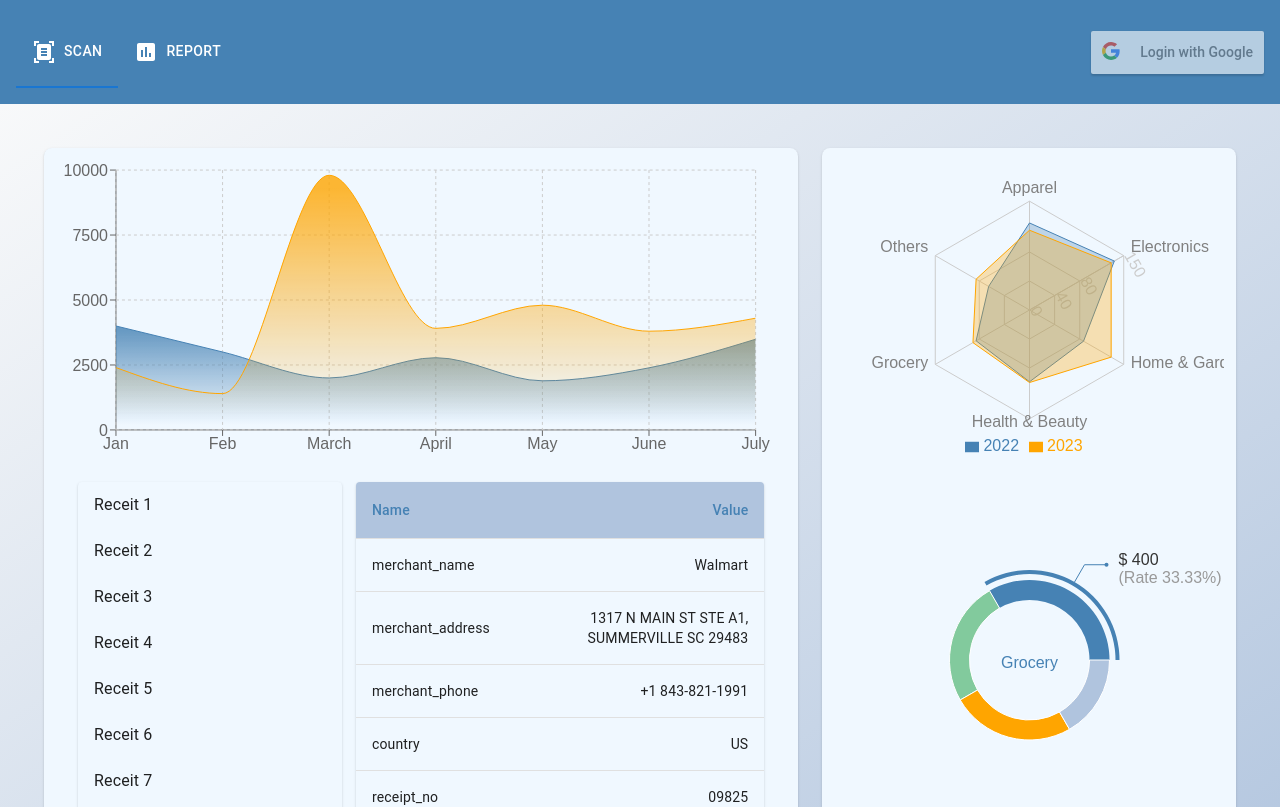
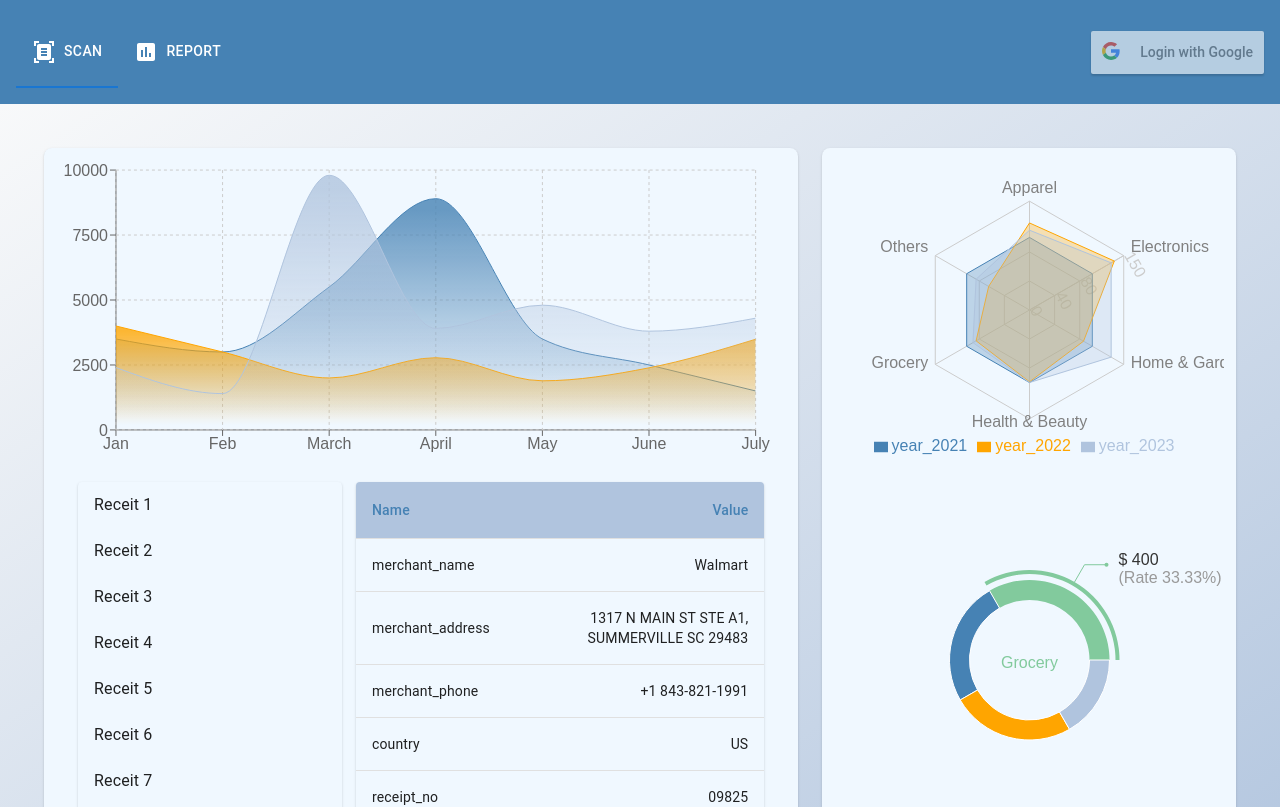
Before and after one commit to 4FD3/frontend, a React (Create React App) app: page /Data in a window 1280 px wide. Shown: the top 807 px of the page. Built offline with nearby package versions, Linux system fonts and the light colour scheme.

Commit message:
make the chart dynamic

```diff
--- a/src/components/Charts.tsx
+++ b/src/components/Charts.tsx
@@ -3,6 +3,9 @@
 import { PieChart, Pie, Sector, ResponsiveContainer, Cell } from 'recharts';
 import { AreaChart, Area, XAxis, YAxis, CartesianGrid, Tooltip } from 'recharts';
 import { Radar, RadarChart, PolarGrid, Legend, PolarAngleAxis, PolarRadiusAxis } from 'recharts';
+
+
+const COLORS = ['#82ca9d', '#4682B4', '#FFA500', '#B0C4DE', '#6c757d', '#28a745', '#f8f9fa', '#343a40', '#FFFFFF'];
 
 const renderActiveShape = (props) => {
     const RADIAN = Math.PI / 180;
@@ -50,9 +53,8 @@
     );
 };
 
-export const PieChartUseThis = ({ dataIn }) => {
+export const PieChartUseThis = ({ data }) => {
 
-    const COLORS = ['#4682B4', '#82ca9d', '#FFA500', '#B0C4DE', '#6c757d', '#28a745', '#f8f9fa', '#343a40', '#FFFFFF'];
     const [inde, setInd] = useState(0);
     const onPieEnter = (_, index) => {
         setInd(index);
@@ -64,7 +66,7 @@
                 <Pie
                     activeIndex={inde}
                     activeShape={renderActiveShape}
-                    data={dataIn}
+                    data={data}
                     cx="50%"
                     cy="50%"
                     innerRadius={60}
@@ -74,7 +76,7 @@
                     onMouseEnter={onPieEnter}
                 >
                     {
-                        dataIn.map((entry, index) => (
+                        data.map((entry, index) => (
                             <Cell key={`cell-${index}`} fill={COLORS[index % COLORS.length]} />
                         ))
                     }
@@ -84,16 +86,25 @@
     );
 }
 
-export const RadarChartUseThis = ({ dataR, style }) => {
+export const RadarChartUseThis = ({ data, style }) => {
     return (
         <Box sx={style}>
             <ResponsiveContainer width="100%" height={300}>
-                <RadarChart cx="50%" cy="50%" outerRadius="80%" data={dataR}>
+                <RadarChart cx="50%" cy="50%" outerRadius="80%" data={data}>
                     <PolarGrid />
                     <PolarAngleAxis dataKey="subject" />
                     <PolarRadiusAxis angle={30} domain={[0, 150]} />
-                    <Radar name="2022" dataKey="A" stroke="#4682B4" fill="#4682B4" fillOpacity={0.3} />
-                    <Radar name="2023" dataKey="B" stroke="#FFA500" fill="#FFA500" fillOpacity={0.3} />
+                    {
+                        Object.keys(data[0]).map((val, index) => {
+                            if (typeof val === 'string' && val !== 'subject' && val !== 'fullMark') {
+                                return (
+                                    <Radar name={val} dataKey={val} stroke={COLORS[index % COLORS.length]} fill={COLORS[index % COLORS.length]} fillOpacity={0.3} />
+                                )
+                            } else {
+                                return null;
+                            }
+                        })
+                    }
                     <Legend />
                 </RadarChart>
             </ResponsiveContainer>
@@ -107,23 +118,36 @@
                 <AreaChart data={data}
                     margin={{ top: 10, right: 30, left: 0, bottom: 0 }}>
                     <defs>
-                        <linearGradient id="colorUv" x1="0" y1="0" x2="0" y2="1">
-                            <stop offset="5%" stopColor="#4682B4" stopOpacity={0.8} />
-                            <stop offset="95%" stopColor="#4682B4" stopOpacity={0} />
-                        </linearGradient>
-                        <linearGradient id="colorPv" x1="0" y1="0" x2="0" y2="1">
-                            <stop offset="5%" stopColor="#FFA500" stopOpacity={0.8} />
-                            <stop offset="95%" stopColor="#FFA500" stopOpacity={0} />
-                        </linearGradient>
+                        {
+                            Object.keys(data[0]).map((val, index) => {
+                                if (typeof val === 'string' && val !== 'name') {
+                                    return (
+                                        <linearGradient id={val} x1="0" y1="0" x2="0" y2="1">
+                                            <stop offset="5%" stopColor={COLORS[index % COLORS.length]} stopOpacity={0.8} />
+                                            <stop offset="95%" stopColor={COLORS[index % COLORS.length]} stopOpacity={0} />
+                                        </linearGradient>
+                                    )
+                                } else {
+                                    return null;
+                                }
+                            })
+                        }
                     </defs>
                     <XAxis dataKey="name" />
                     <YAxis />
                     <CartesianGrid strokeDasharray="3 3" />
                     <Tooltip />
-                    <Area type="monotone" dataKey="uv" stroke="#4682B4" fillOpacity={1} fill="url(#colorUv)" />
-                    <Area type="monotone" dataKey="pv" stroke="#FFA500" fillOpacity={1} fill="url(#colorPv)" />
+                    {
+                        Object.keys(data[0]).map((val, index) => {
+                            if (typeof val === 'string' && val !== 'name') {
+                                return <Area type="monotone" dataKey={val} stroke={COLORS[index % COLORS.length]} fillOpacity={1} fill={`url(#${val})`} />
+                            } else {
+                                return null;
+                            }
+                        })
+                    }
                 </AreaChart>
             </ResponsiveContainer>
-        </Box>
+        </Box >
     );
 }
--- a/src/components/DataDisplay.tsx
+++ b/src/components/DataDisplay.tsx
@@ -9,38 +9,44 @@
 const dataR = [
     {
         subject: 'Apparel',
-        A: 120,
-        B: 110,
+        year_2021: 100,
+        year_2022: 120,
+        year_2023: 110,
         fullMark: 150,
     },
     {
         subject: 'Electronics',
-        A: 135,
-        B: 130,
+        year_2021: 100,
+        year_2022: 135,
+        year_2023: 130,
         fullMark: 150,
     },
     {
         subject: 'Home & Garden',
-        A: 86,
-        B: 130,
+        year_2021: 100,
+        year_2022: 86,
+        year_2023: 130,
         fullMark: 150,
     },
     {
         subject: 'Health & Beauty',
-        A: 99,
-        B: 100,
+        year_2021: 100,
+        year_2022: 99,
+        year_2023: 100,
         fullMark: 150,
     },
     {
         subject: 'Grocery',
-        A: 85,
-        B: 90,
+        year_2021: 100,
+        year_2022: 85,
+        year_2023: 90,
         fullMark: 150,
     },
     {
         subject: 'Others',
-        A: 65,
-        B: 85,
+        year_2021: 100,
+        year_2022: 65,
+        year_2023: 85,
         fullMark: 150,
     },
 ];
@@ -48,45 +54,45 @@
 const data = [
     {
         name: 'Jan',
-        uv: 4000,
-        pv: 2400,
-        amt: 2400,
+        year_2021: 3500,
+        year_2022: 4000,
+        year_2023: 2400,
     },
     {
         name: 'Feb',
-        uv: 3000,
-        pv: 1398,
-        amt: 2210,
+        year_2021: 3000,
+        year_2022: 3000,
+        year_2023: 1398,
     },
     {
         name: 'March',
-        uv: 2000,
-        pv: 9800,
-        amt: 2290,
+        year_2021: 5500,
+        year_2022: 2000,
+        year_2023: 9800,
     },
     {
         name: 'April',
-        uv: 2780,
-        pv: 3908,
-        amt: 2000,
+        year_2021: 8900,
+        year_2022: 2780,
+        year_2023: 3908,
     },
     {
         name: 'May',
-        uv: 1890,
-        pv: 4800,
-        amt: 2181,
+        year_2021: 3500,
+        year_2022: 1890,
+        year_2023: 4800,
     },
     {
         name: 'June',
-        uv: 2390,
-        pv: 3800,
-        amt: 2500,
+        year_2021: 2500,
+        year_2022: 2390,
+        year_2023: 3800,
     },
     {
         name: 'July',
-        uv: 3490,
-        pv: 4300,
-        amt: 2100,
+        year_2021: 1500,
+        year_2022: 3490,
+        year_2023: 4300,
     },
 ];
 
@@ -221,10 +227,10 @@
                         margin: '1%'
                     }}>
                         <Box>
-                            <RadarChartUseThis dataR={dataR} style={{ width: '100%', height: 300 }} />
+                            <RadarChartUseThis data={dataR} style={{ width: '100%', height: 300 }} />
                         </Box>
                         <Box>
-                            <PieChartUseThis dataIn={[
+                            <PieChartUseThis data={[
                                 { name: 'Grocery', value: 400 },
                                 { name: 'Electronic', value: 300 },
                                 { name: 'Home&Garden', value: 300 },
```
